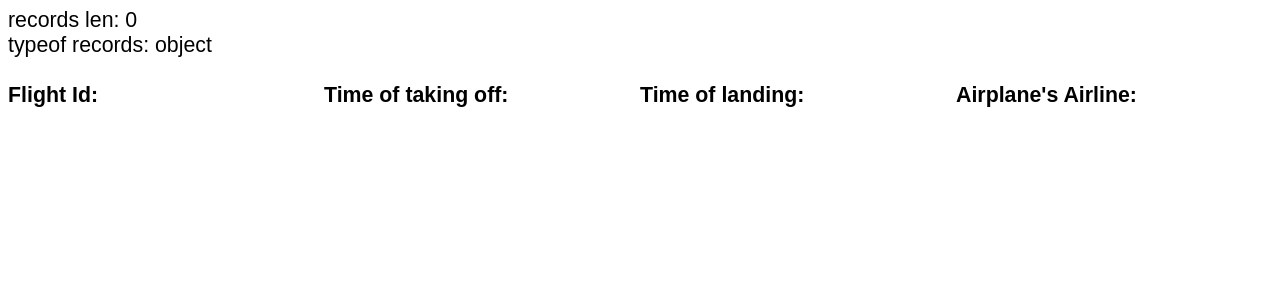
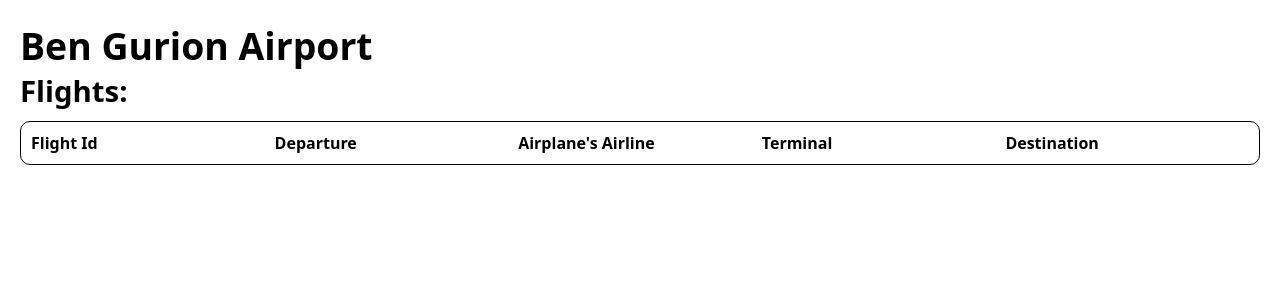
Before and after one commit to l0t3m/React-Flights, a Flask app: page / in a window 1280 px wide. Shown: the top 300 px of the page. Run offline with Flask 3, Linux system fonts and the light colour scheme.

Commit message:
Table is done

```diff
--- a/static/api.js
+++ b/static/api.js
@@ -8,40 +8,37 @@ function ShowFlights(props) {
     const [records, setRecords] = React.useState([])
 
     React.useEffect(() => {
-        axios.get('https://data.gov.il/api/3/action/datastore_search?resource_id=e83f763b-b7d7-479e-b172-ae981ddc6de5&limit=5').then( (response) => {
+        axios.get('https://data.gov.il/api/3/action/datastore_search?resource_id=e83f763b-b7d7-479e-b172-ae981ddc6de5&limit=10').then( (response) => {
             setRecords(response.data.result.records)
         })
     })
 
     return (
         <div>
-            <div>records len: {records.length}</div>
-            <div>typeof records: {typeof(records)}</div>
+            <div className="headers">
+                <div className="bigHeader">Ben Gurion Airport</div>
+                <div className="header">Flights:</div>
+            </div>
 
-            <br/>
-
-            <div className="table">
-                <div className="row">
-                    <div className='header'>Flight Id:</div>
-                    {records.map( (record) => <div>{record._id} </div>)}
+            <div className="divTable">
+                <div className="headRow container">
+                    <div className="divCell">Flight Id</div>
+                    <div className="divCell">Departure</div>
+                    <div className="divCell">Airplane's Airline</div>
+                    <div className="divCell">Terminal</div>
+                    <div className="divCell">Destination</div>
                 </div>
 
-                <div className="row">
-                    <div className='header'>Time of taking off:</div>
-                    {records.map( (record) => <div>{record.CHSTOL} </div>)}
-                </div>
-
-                <div className="row">
-                    <div className='header'>Time of landing:</div>
-                    {records.map( (record) => <div>{record.CHPTOL} </div>)}
-                </div>
-
-                <div className="row">
-                    <div className='header'>Airplane's Airline:</div>
-                    {records.map( (record) => <div>{record.CHOPERD} </div>)}
-                </div>
+                {records.map( (record) =>
+                    <div className="divRow container">
+                        <div className="divCell"> {record.CHFLTN}</div>
+                        <div className="divCell">{record.CHSTOL}</div>
+                        <div className="divCell">{record.CHOPERD}</div>
+                        <div className="divCell">{record.CHTERM}</div>
+                        <div className="divCell">{record.CHLOCCT} {record.CHLOC1T}</div>
+                    </div>
+                )}
             </div>
-
         </div>
     )
 }
--- a/static/style.css
+++ b/static/style.css
@@ -1,22 +1,46 @@
 body {
-    font-family: Arial, Helvetica, sans-serif;
-    font-size: 16pt;
+    font-family: system-ui, -apple-system, BlinkMacSystemFont, 'Segoe UI', Roboto, Oxygen, Ubuntu, Cantarell, 'Open Sans', 'Helvetica Neue', sans-serif;
+    font-size: 12pt;
+
+    margin: 20px;
 }
 
-.container {
+/* -------------------------------------------------- */
+
+.divTable {
     display: block;
+    width: auto;
+}
+
+.divRow, .headRow {
+    display: flex;
+    width: auto;
+
+    padding: 10px;
+    margin-top: 10px;
+    margin-bottom: 10px;
+
+    border-radius: 10px;
+    border: 0.1px solid black;
+}
+
+.divCell {
+    display: flex;
     width: 100%;
 }
 
-.header {
+/* -------------------------------------------------- */
+
+.headRow > div {
     font-weight: 600;
 }
 
-.table {
-    display: flex;
+.bigHeader {
+    font-size: 28pt;
+    font-weight: 700;
 }
 
-.row {
-    display: block;
-    width: 50%;
+.header {
+    font-size: 22pt;
+    font-weight: 600;
 }
```
